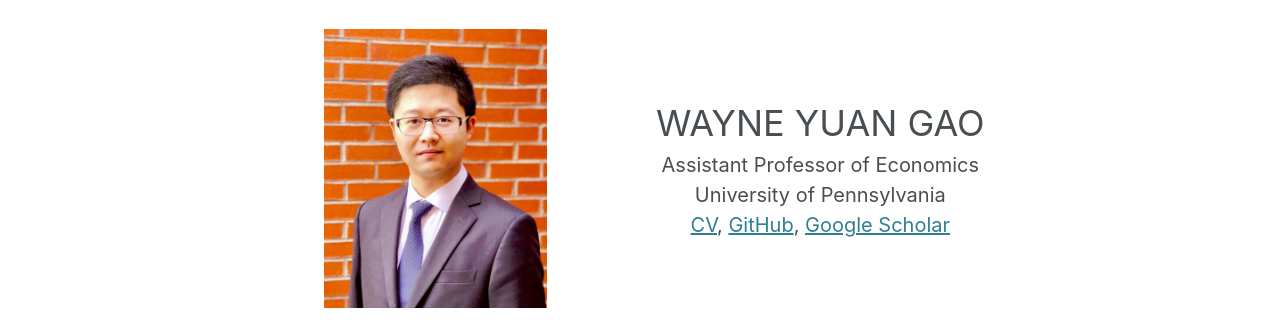
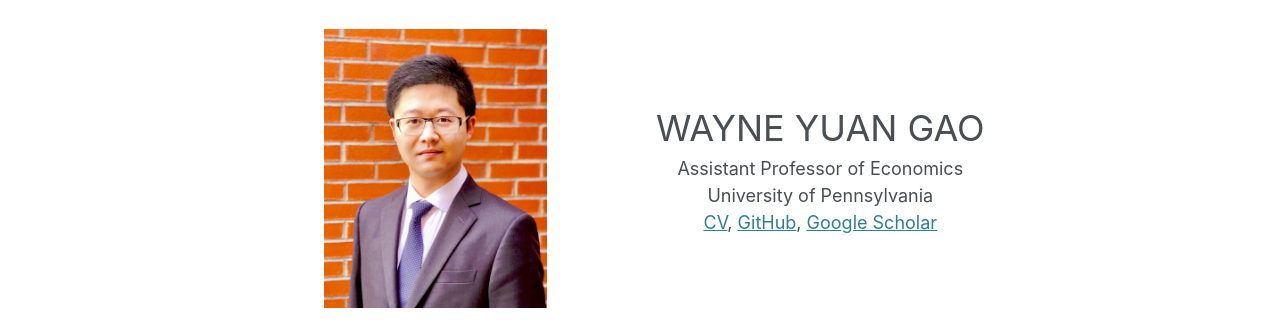
Before and after one commit to wayne-y-gao/wayne-y-gao.github.io, a Jekyll site: the page built from _pages/about.md, in a window 1280 px wide. Shown: the part 121-447 px from the top of the page. Built offline with Jekyll 4.4.1, drawn with Linux system fonts in a browser that asks for light colours.

Commit message:
Update about.md

```diff
--- a/_pages/about.md
+++ b/_pages/about.md
@@ -15,7 +15,7 @@ redirect_from:
     <div style="text-align: center; font-size: 36px; align-items: center;">
       WAYNE YUAN GAO
     </div>
-    <div style="text-align: center; font-size: 20px; align-items: center;">
+    <div style="text-align: center; font-size: 18px; align-items: center;">
       Assistant Professor of Economics<br>
       University of Pennsylvania<br>
       <a href="files/GaoWayne_CV250210.pdf">CV</a>,
```
